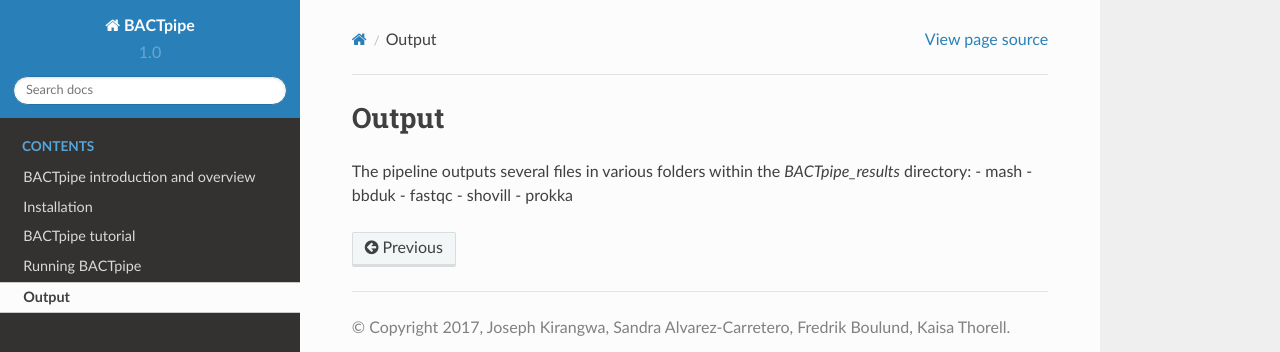
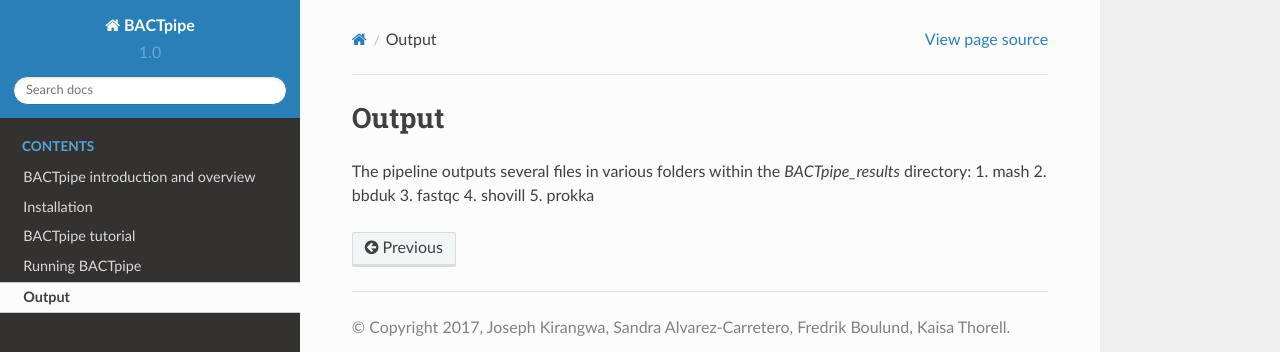
Before and after one commit to ctmrbio/BACTpipe, a Sphinx documentation site: the page built from docs/source/output.rst, in a window 1280 px wide. Shown: the top 352 px of the page. Built offline with Sphinx 7.4.7 and the Read the Docs theme 2.0.0, drawn with Linux system fonts in a browser that asks for light colours.

Commit message:
updated output.rst

```diff
--- a/docs/source/output.rst
+++ b/docs/source/output.rst
@@ -1,8 +1,8 @@
 Output
 ======
 The pipeline outputs several files in various folders within the `BACTpipe_results` directory:
-- mash
-- bbduk
-- fastqc
-- shovill
-- prokka
+1. mash
+2. bbduk
+3. fastqc
+4. shovill
+5. prokka
```
